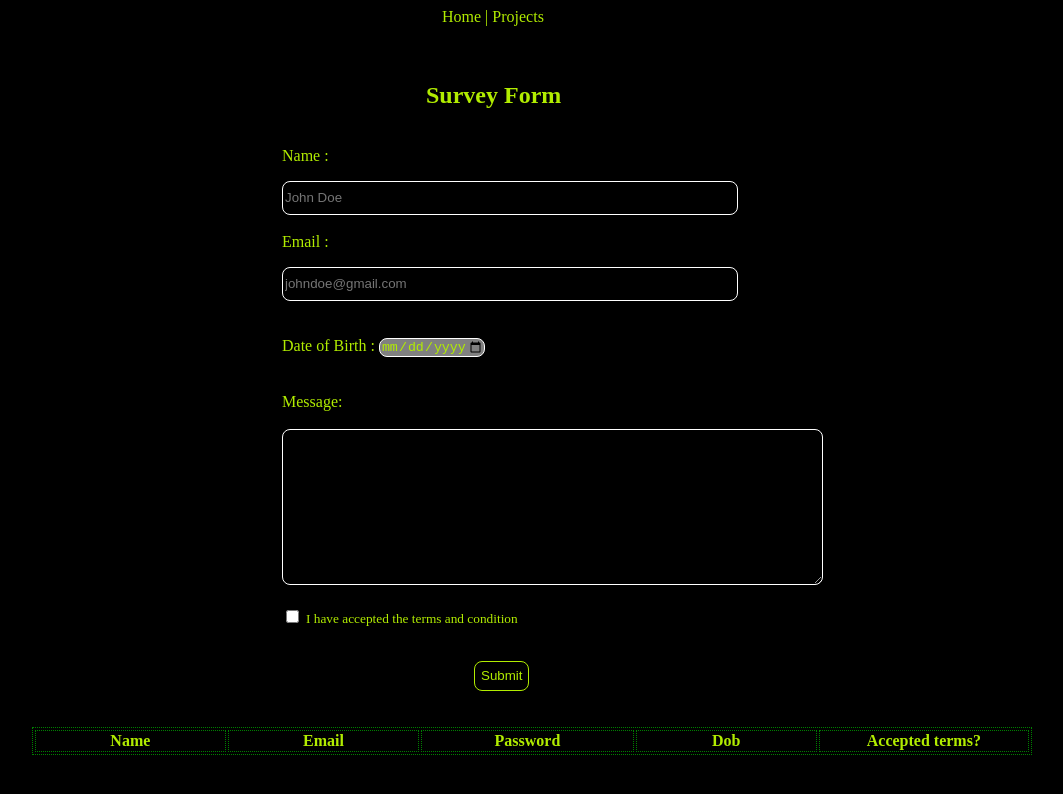
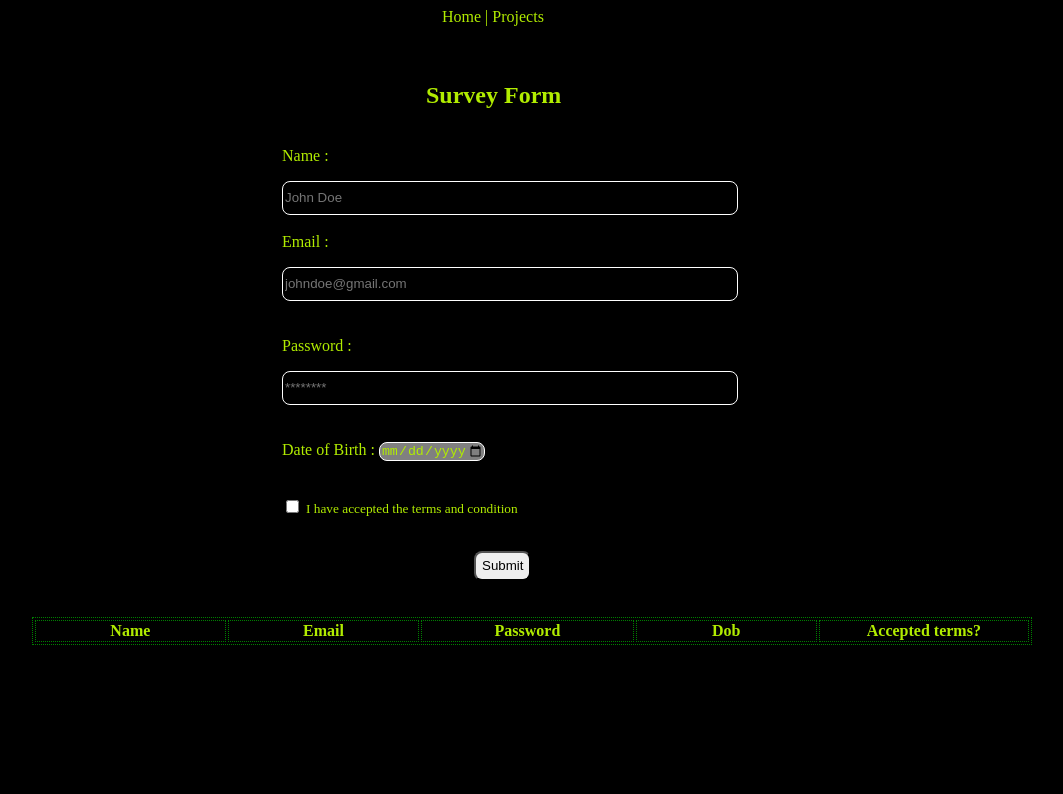
Before and after one commit to shreedhar37/wd-202-l2, a website: page registration.html in a window 1280 px wide. Shown: the whole page, without its empty margins (108-1171 px from the left). Drawn offline with Linux system fonts and the light colour scheme.

Commit message:
button added for submission

```diff
--- a/registration.html
+++ b/registration.html
@@ -16,7 +16,7 @@
       <main>
         <h2 style='margin-left:9rem;'>Survey Form</h2>
         <br />
-        <form id="user_form">
+        <form id="user_form" method="post">
           <label for="name"> Name : </label>
           <input
             type="text"
@@ -39,17 +39,26 @@
             required
 
           /><br /><br /><br>
+          <label for="password">Password : </label>
+          <input
+            type="password"
+            id="password"
+            name="password"
+            placeholder="********"
+            minlength="5"
+            maxlength="50"
+            required
+
+          /><br /><br /><br>
           <label for="dob">Date of Birth : </label>
           <input type="date" id="dob" name="dob" min="1964-01-01" required />
           <br /><br /><br>
-          <label for="message">Message: </label>
-          <br><br>
-          <textarea id="message" name="message" rows="10" cols="65" minlength="5" maxlength="100" required></textarea>
-          <br><br>
+
           <input type="checkbox" id="acceptTerms" name="checkbox"/>
           <label for="acceptTerms"><small>I have accepted the terms and condition</small></label>
           <br /><br />
-          <input class="btn-submit"  type="submit" value="Submit">
+          <button class="btn-submit"  type="submit">Submit</button>
+
         </form>
         <br><br>
         </div>
```
